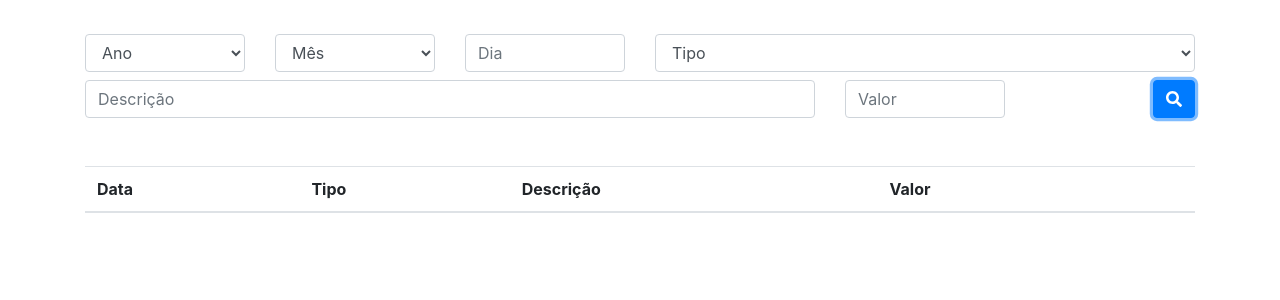
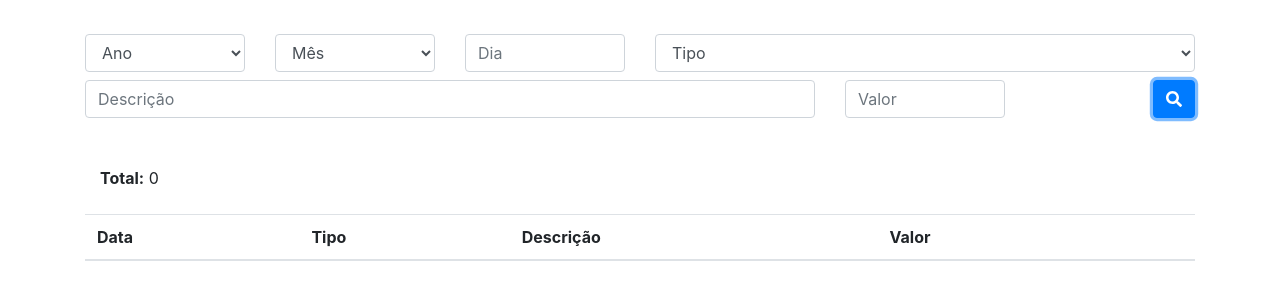
Before and after one commit to GabrielNicolim/OrcamentoPessoal, a plain HTML site: page public/views/consulta.html in a window 1280 px wide. Both pictures are taken after a click on the button 1174 px from the left and 297 px from the top of the page. Shown: the part 198-498 px from the top of the page. Drawn offline with nearby package versions, Linux system fonts and the light colour scheme.

Commit message:
Despesas totais adicionadas

```diff
--- a/public/scripts.js
+++ b/public/scripts.js
@@ -66,6 +66,7 @@ class Bd {
 		despesasFiltradas = this.recuperarTodosRegistros()
 
 		console.log(despesasFiltradas)
+
 		if(despesa.ano != '') {
 			despesasFiltradas = despesasFiltradas.filter(d => d.ano == despesa.ano)
 		}
@@ -91,7 +92,14 @@ class Bd {
 		}
 
 		console.log(despesasFiltradas)
-		return despesasFiltradas
+
+		if(despesasFiltradas.length != 0) {
+			return despesasFiltradas
+		}
+		else {
+			return 1;
+		}
+
 	}
 
 	remover(id) {
@@ -161,10 +169,14 @@ function carregaListaDespesas(despesas = Array()) {
 	let listaDespesas = document.getElementById('listaDespesas')
 	listaDespesas.innerHTML = ''
 
+	let valorDespesas = 0
+
 	despesas.forEach(function(d) {
 		let linha = listaDespesas.insertRow()
 
 		linha.insertCell(0).innerHTML = `${d.dia}/${d.mes}/${d.ano}`
+
+		valorDespesas += parseFloat(d.valor)
 
 		switch(d.tipo) {
 			case '1': d.tipo = 'Alimentação'
@@ -196,6 +208,8 @@ function carregaListaDespesas(despesas = Array()) {
 		}
 		linha.insertCell(4).append(btn)
 	})
+
+	document.getElementById('total').innerHTML = valorDespesas
 }
 
 function pesquisarDespesa() {
@@ -210,5 +224,14 @@ function pesquisarDespesa() {
 
 	despesas = bd.pesquisar(despesa)
 
-	carregaListaDespesas(despesas)
+	// Caso ele realize uma pesquisa e não encontre nenhum valor adequado ele retorna 1
+	if(despesas != 1) {
+		carregaListaDespesas(despesas)
+	}
+	else {
+		// Limpa a tabela de despesas e retorna o total das despesas a 0
+		document.getElementById('listaDespesas').innerHTML = ''
+		document.getElementById('total').innerHTML = 0
+	}
+
 }
--- a/public/views/consulta.html
+++ b/public/views/consulta.html
@@ -54,6 +54,9 @@
           <select class="form-control" id="ano">
             <option value="">Ano</option>
             <option value="2018">2018</option>
+            <option value="2019">2019</option>
+            <option value="2020">2020</option>
+            <option value="2021">2021</option>
           </select>
         </div>
 
@@ -107,9 +110,13 @@
         </div>
       </div>
 
+      <div class="col-md-1 d-flex justify-content"><strong>Total:</strong> &nbsp; <span id="total"></span></div>
+
+      <br>
+
       <div class="row">
         <div class="col">
-          <table class="table" >
+          <table class="table">
             <thead>
               <tr>
                 <th>Data</th>
```
Also changed, not shown: index.html (+3 -0 lines).
